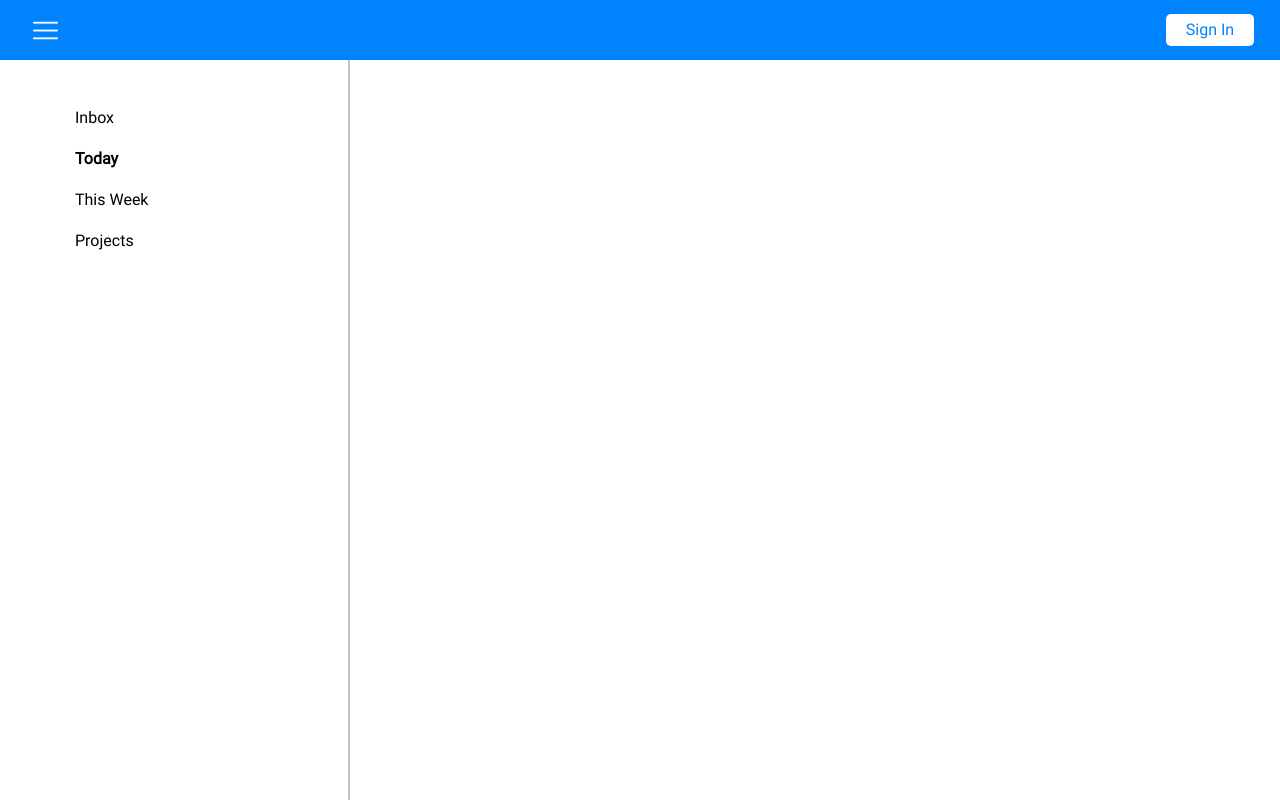
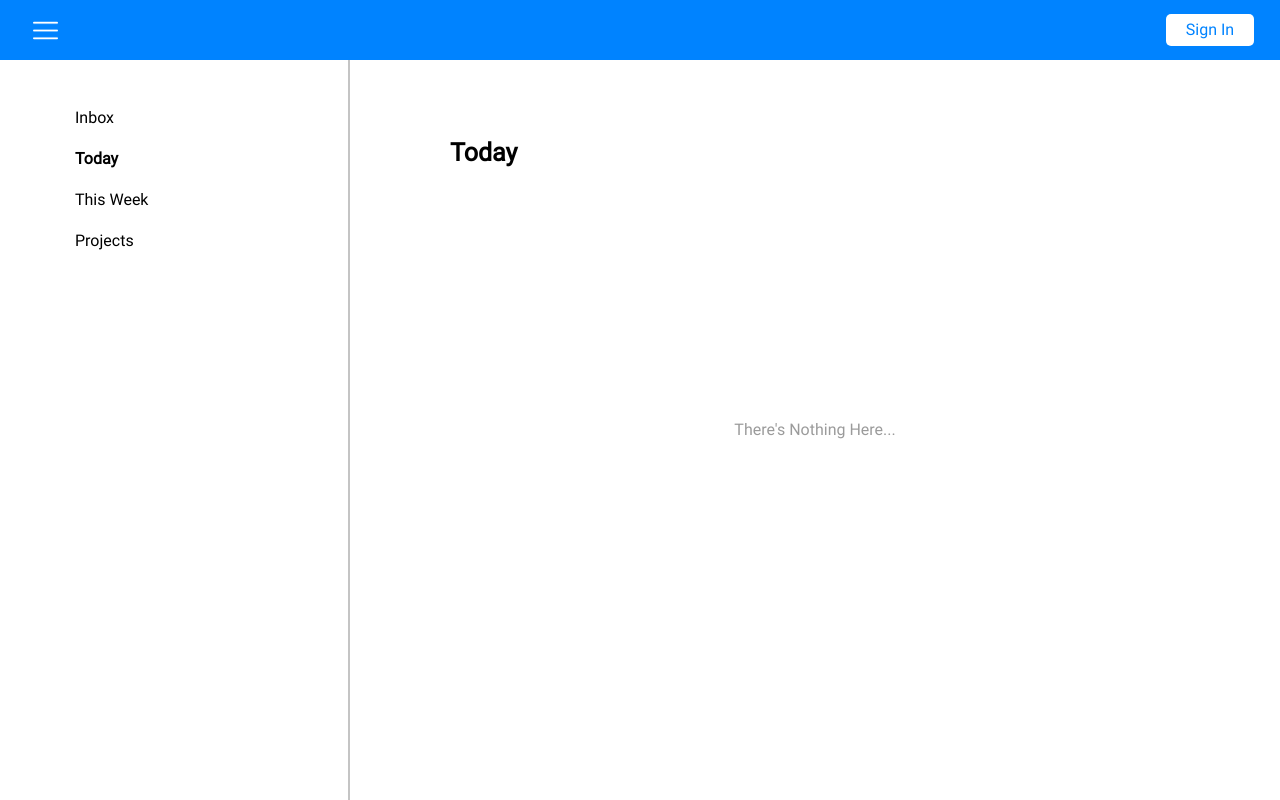
Before and after one commit to ec-rilo/project-todo-list, a website built with webpack: page src/index.ejs in a window 1280 px wide. Built offline with nearby package versions, Linux system fonts and the light colour scheme.

Commit message:
Add text that will appear when no to do items are present

```diff
--- a/src/index.ejs
+++ b/src/index.ejs
@@ -24,7 +24,12 @@
             </ul>
         </div>
 
-        <div class="right-content-container"></div>
+        <div class="right-content-container">
+            <div class="right-content-info-container">
+                <p class="title">Today</p>
+            </div>
+            <p class="no-content-text">There's Nothing Here...</p>
+        </div>
     </div>
 
 
--- a/src/styles/main.css
+++ b/src/styles/main.css
@@ -8,6 +8,7 @@
 :root {
     --color-1: #0083FF;
     --color-2: #C4C4C4;
+    --color-3: #9B9B9B;
     --font-1: 'Roboto';
 }
 
@@ -92,3 +93,27 @@ body {
 .projects-tab {
     font-weight: normal;
 }
+
+/* Right content information */
+
+.right-content-container {
+    position: relative;
+}
+
+.right-content-info-container {
+    margin-top: 80px;
+    margin-left: 100px;
+}
+
+.title {
+    font-size: 25px;
+    font-weight: bold;
+}
+
+.no-content-text {
+    position: absolute;
+    color: var(--color-3);
+    top: 50%;
+    left: 50%;
+    transform: translate(-50%, -50%);
+}
```
Also changed, not shown: dist/index.html, dist/main.js.
